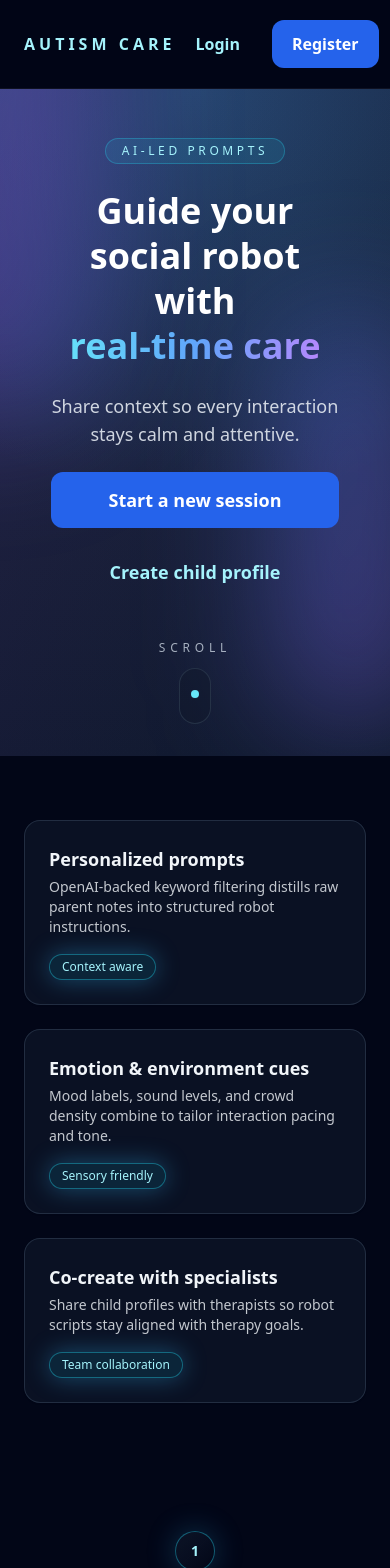
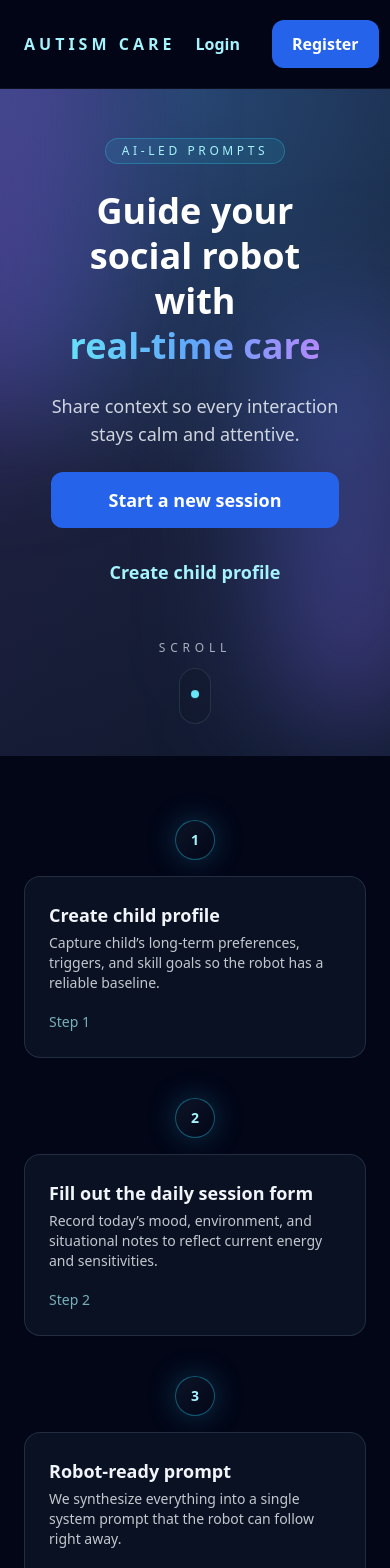
Before and after one commit to hri-autism/hri-autism-frontend, a React (Vite) app: page / in a window 390 px wide. Shown: the top 1568 px of the page. Built offline with nearby package versions, Linux system fonts and the light colour scheme; no server answers.

Commit message:
style: hide feature cards on mobile.

```diff
--- a/src/components/ui/FeatureCards.tsx
+++ b/src/components/ui/FeatureCards.tsx
@@ -5,7 +5,7 @@ const features = [
   {
     title: 'Personalized prompts',
     description:
-      'OpenAI-backed keyword filtering distills raw parent notes into structured robot instructions.',
+      'AI-backed keyword filtering distills raw parent notes into structured robot instructions.',
     tag: 'Context aware',
   },
   {
@@ -26,7 +26,7 @@ export function FeatureCards() {
   return (
     <section
       id="features"
-      className="mx-auto grid max-w-6xl gap-6 px-6 py-16 md:grid-cols-3"
+      className="mx-auto hidden max-w-6xl grid-cols-1 gap-6 px-6 py-16 md:grid md:grid-cols-3"
     >
       {features.map((feature) => (
         <Card
--- a/src/components/ui/WorkflowTimeline.tsx
+++ b/src/components/ui/WorkflowTimeline.tsx
@@ -4,7 +4,7 @@ const steps = [
   {
     title: 'Create child profile',
     description:
-      'Capture the child’s long-term preferences, triggers, and skill goals so the robot has a reliable baseline.',
+      'Capture child’s long-term preferences, triggers, and skill goals so the robot has a reliable baseline.',
   },
   {
     title: 'Fill out the daily session form',
```
